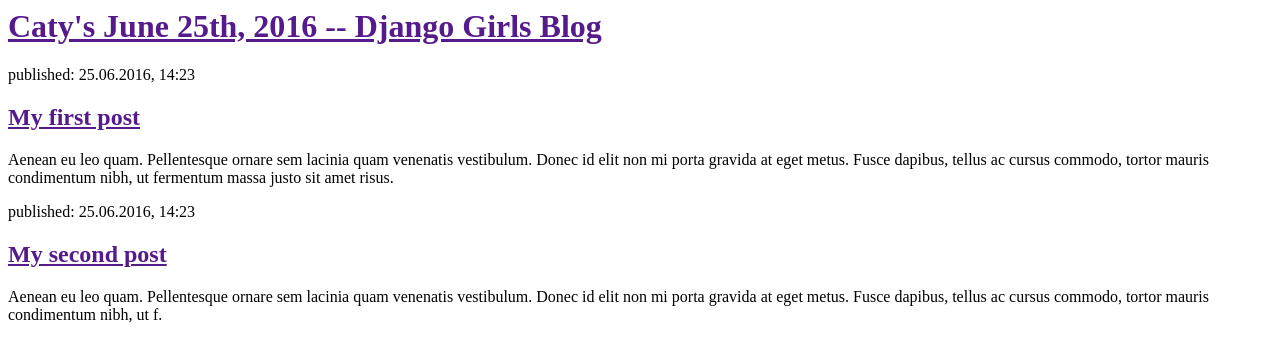
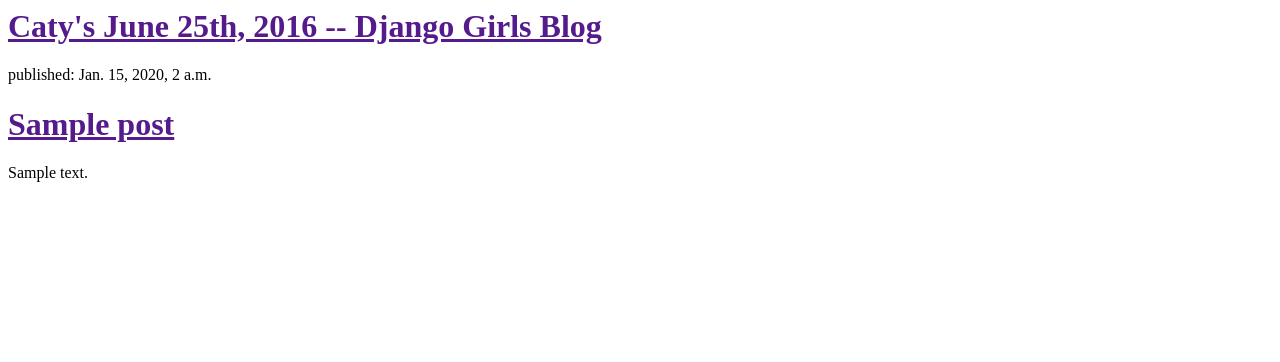
Before and after one commit to catycaldwell/django-girls-blog, a Django app: template djangogirls_blog/templates/djangogirls_blog/post_list.html in a window 1280 px wide. Shown: the top 362 px of the page. Run offline with Django 3.2, Linux system fonts and the light colour scheme; the template is opened without the code that fills it: values that come from a table or form of the project are taken from there, others are empty; tables that the repository leaves empty hold one stand-in row (values such as "Sample post").

Commit message:
Modified templates to display posts from database.

```diff
--- a/djangogirls_blog/models.py
+++ b/djangogirls_blog/models.py
@@ -17,5 +17,5 @@ class Post(models.Model):
         self.published_date = timezone.now()
         self.save()
 
-    def _str_(self):
+    def __str__(self):
         return self.title
--- a/djangogirls_blog/templates/djangogirls_blog/post_list.html
+++ b/djangogirls_blog/templates/djangogirls_blog/post_list.html
@@ -7,16 +7,12 @@
             <h1><a href="">Caty's June 25th, 2016 -- Django Girls Blog</a></h1>
         </div>
 
-        <div>
-            <p>published: 25.06.2016, 14:23</p>
-            <h2><a href="">My first post</a></h2>
-            <p>Aenean eu leo quam. Pellentesque ornare sem lacinia quam venenatis vestibulum. Donec id elit non mi porta gravida at eget metus. Fusce dapibus, tellus ac cursus commodo, tortor mauris condimentum nibh, ut fermentum massa justo sit amet risus.</p>
-        </div>
-
-        <div>
-            <p>published: 25.06.2016, 14:23</p>
-            <h2><a href="">My second post</a></h2>
-            <p>Aenean eu leo quam. Pellentesque ornare sem lacinia quam venenatis vestibulum. Donec id elit non mi porta gravida at eget metus. Fusce dapibus, tellus ac cursus commodo, tortor mauris condimentum nibh, ut f.</p>
-        </div>
+        {% for post in posts %}
+      <div>
+          <p>published: {{ post.published_date }}</p>
+          <h1><a href="">{{ post.title }}</a></h1>
+          <p>{{ post.text|linebreaksbr }}</p>
+      </div>
+  {% endfor %}
     </body>
 </html>
--- a/djangogirls_blog/views.py
+++ b/djangogirls_blog/views.py
@@ -1,5 +1,7 @@
 from django.shortcuts import render
+from django.utils import timezone
+from .models import Post
 
-# Create your views here.
 def post_list(request):
-    return render(request, 'djangogirls_blog/post_list.html', {})
+    posts = Post.objects.filter(published_date__lte=timezone.now()).order_by('published_date')
+    return render(request, 'djangogirls_blog/post_list.html', {'posts': posts})
```
